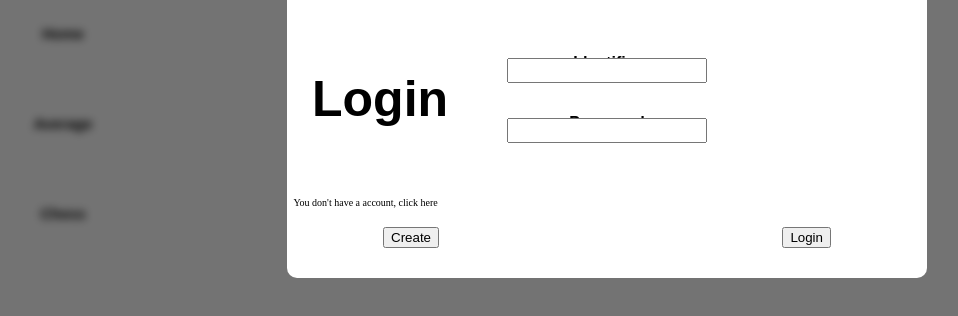
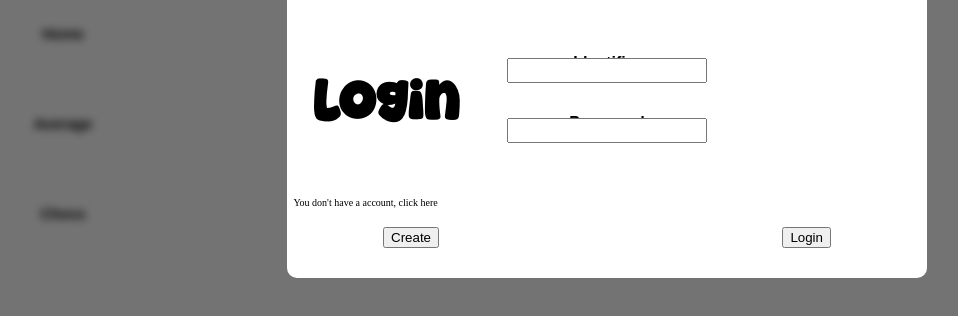
Before and after one commit to AxelBelloir/MoyenV5, a plain HTML site: page index.html in a window 1280 px wide. Both pictures are taken after a click on the button "Login". Shown: the part 322-638 px from the top of the page, without its empty margins (33-991 px from the left). Drawn offline with Linux system fonts and the light colour scheme.

Commit message:
Update main.css

```diff
--- a/main.css
+++ b/main.css
@@ -1,6 +1,6 @@
 @font-face {
   font-family: "MaPolice"; /* Nom que vous choisissez librement */
-  src:url("fonts/MaPolice.ttf") format("truetype");
+  src:url("Matcha Squishy.otf") format("truetype");
   font-weight: normal;
   font-style: normal;
   font-display: swap; /* Évite que le texte reste invisible pendant le chargement */
@@ -70,7 +70,7 @@
     position: absolute;
     top:150px;
     left:25px;
-    font-family:Arial;
+    font-family:MaPolice;
     font-size:50px;
 }
 .P_login1,.P_login2{
```
